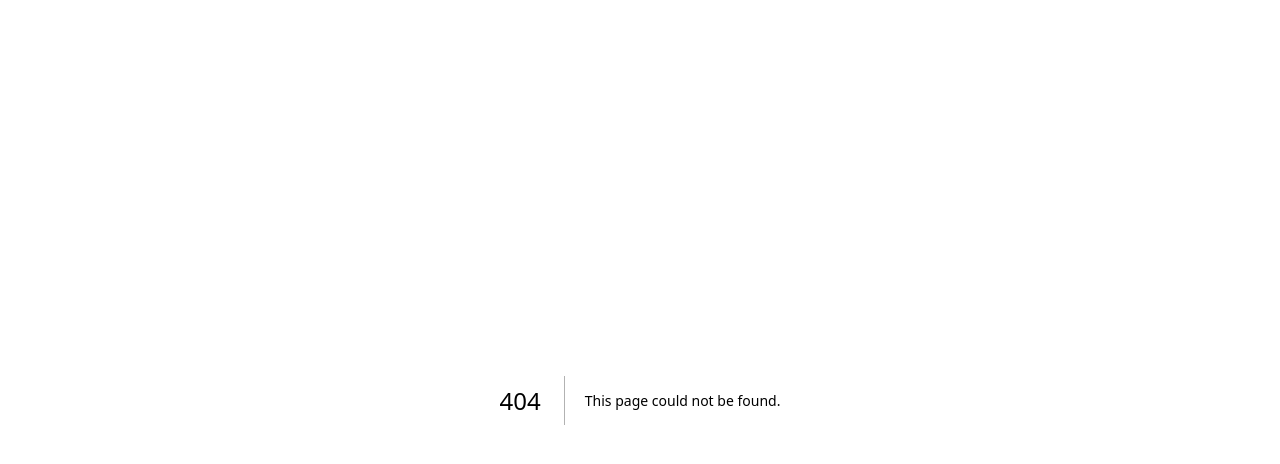
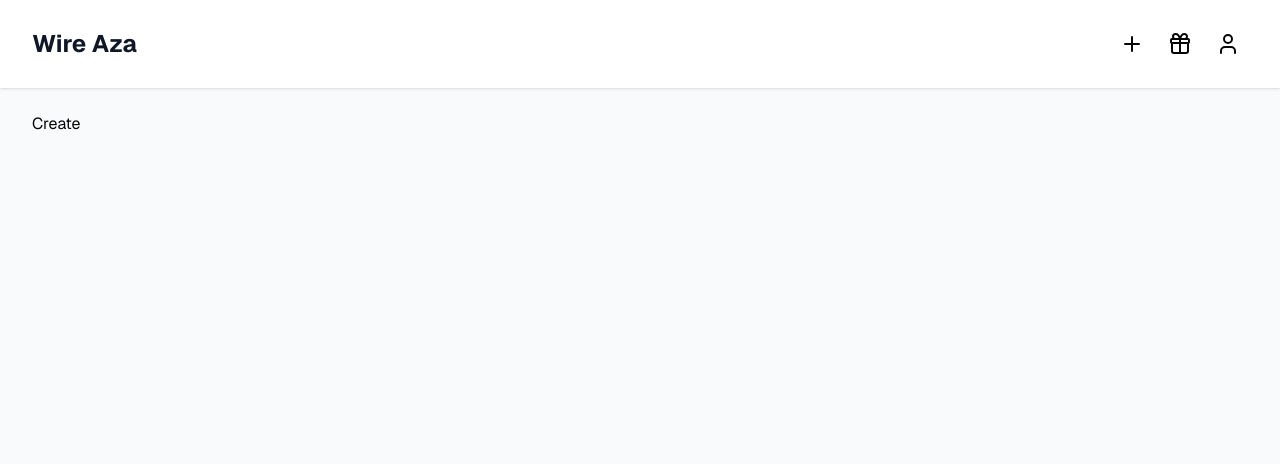
Before and after one commit to fisayo-dev/wire-aza, a Next.js app: page /create in a window 1280 px wide. Before the commit this address had no page. Shown: the top 464 px of the page. Built offline with nearby package versions, Linux system fonts and the light colour scheme.

Commit message:
chore: create empty create business page

```diff
--- /dev/null
+++ b/app/(dashboard)/create/page.tsx
@@ -0,0 +1,5 @@
+const CreateBusiness = () => {
+  return <div>Create</div>;
+};
+
+export default CreateBusiness;
--- a/components/dashboard/Header.tsx
+++ b/components/dashboard/Header.tsx
@@ -1,6 +1,6 @@
 "use client";
 
-import { GiftIcon, User } from "lucide-react";
+import { GiftIcon, PlusIcon, User } from "lucide-react";
 import Link from "next/link";
 
 const DashboardHeader = () => {
@@ -8,12 +8,33 @@ const DashboardHeader = () => {
     <header className="bg-white shadow">
       <div className="max-w-7xl mx-auto py-6 px-4 sm:px-6 lg:px-8">
         <div className="flex items-center justify-between">
-          <h1 className="text-2xl font-bold text-gray-900">Wire Aza</h1>
+          <Link
+            href="/businesses"
+            title="Wire Aza"
+            className="text-2xl font-bold text-gray-900"
+          >
+            Wire Aza
+          </Link>
           <div className="flex items-center space-x-2">
-            <Link href="/support" className="p-2 hover:bg-green-100 rounded-full">
+            <Link
+              title="Create New Aza"
+              href="/create"
+              className="p-2 hover:bg-green-100 rounded-full"
+            >
+              <PlusIcon />
+            </Link>
+            <Link
+              title="Support wire aza"
+              href="/support"
+              className="p-2 hover:bg-green-100 rounded-full"
+            >
               <GiftIcon />
             </Link>
-            <Link href="/profile" className="p-2 hover:bg-green-100 rounded-full">
+            <Link
+              title="You"
+              href="/profile"
+              className="p-2 hover:bg-green-100 rounded-full"
+            >
               <User />
             </Link>
           </div>
--- a/proxy.ts
+++ b/proxy.ts
@@ -14,7 +14,7 @@ export function proxy(request: NextRequest) {
     "/support",
     "/error",
   ];
-  const privateRoutes = ["/businesses", "/profile"];
+  const privateRoutes = ["/businesses", "/profile", "/create"];
 
   const isPublicRoute = publicRoutes.includes(path);
   const isPrivateRoutes = privateRoutes.includes(path);
```
